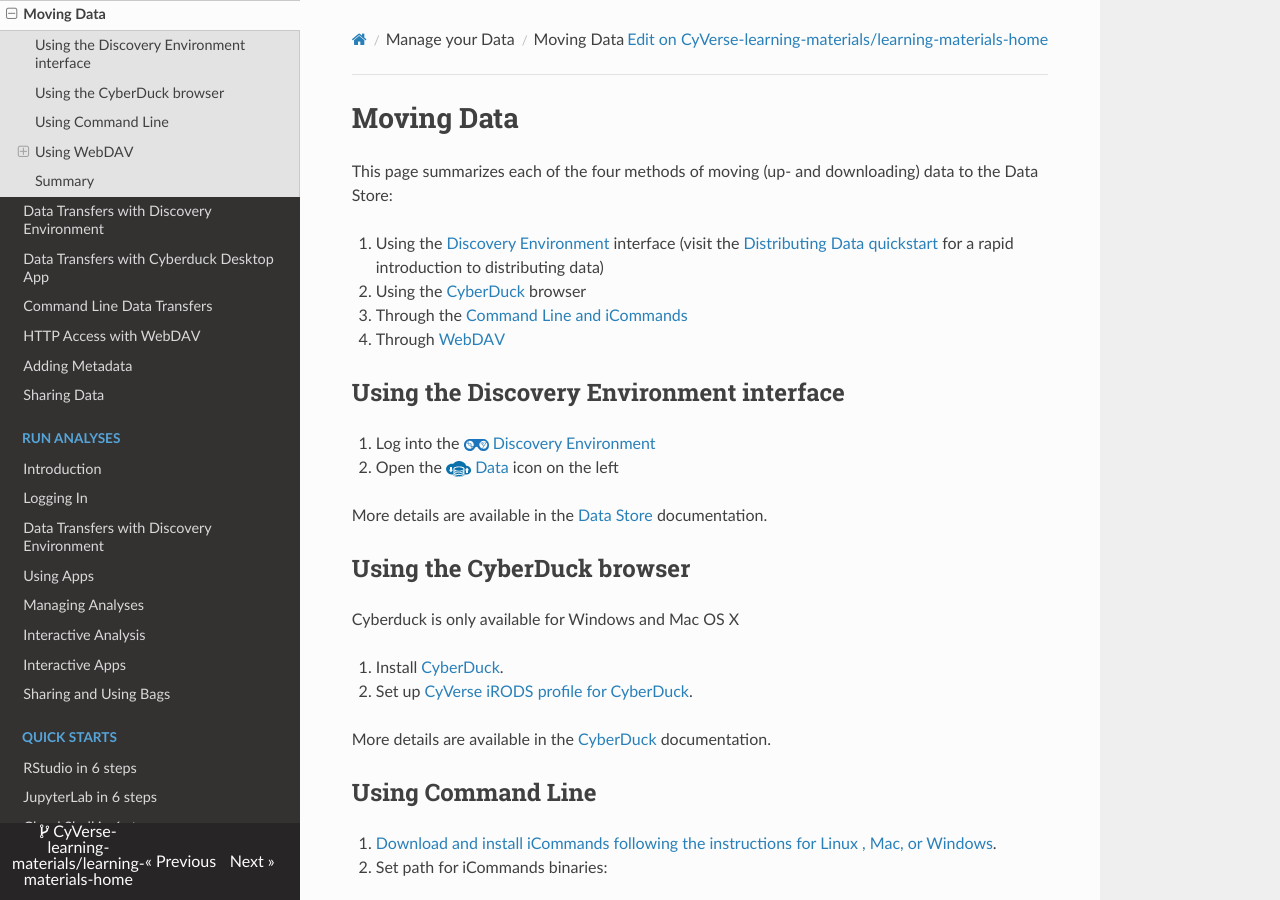
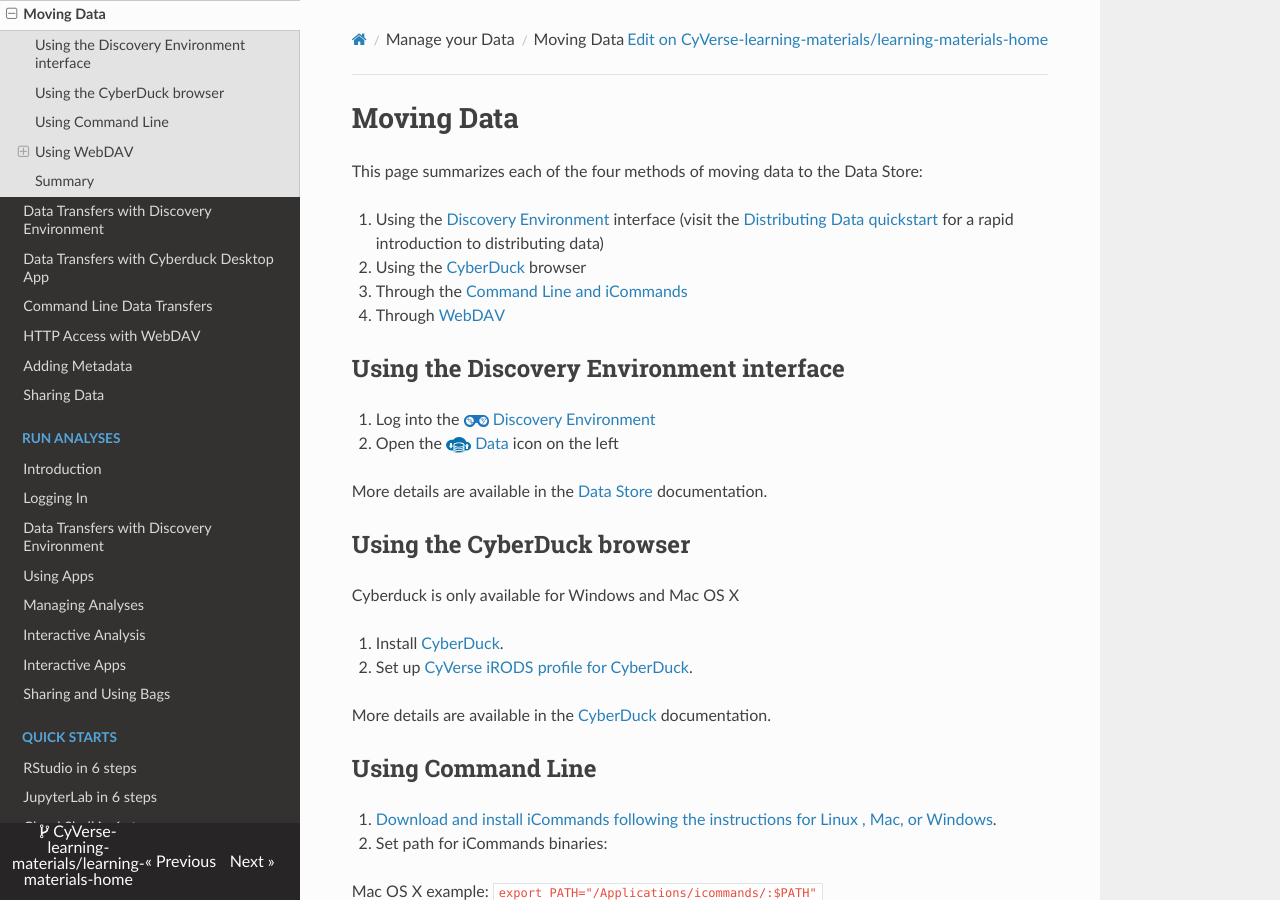
Before and after one commit to CyVerse-learning-materials/learning-materials-home, an MkDocs documentation site: the page built from docs/ds/move_data.md, in a window 1280 px wide and 900 px high. Built offline with MkDocs 1.6.1, drawn with Linux system fonts in a browser that asks for light colours; nearby versions of some CDN libraries; a script that is not in the unit is left out.

Commit message:
Word edits

```diff
--- a/docs/ds/move_data.md
+++ b/docs/ds/move_data.md
@@ -3,7 +3,7 @@
 [de]: ../assets/de/logos/deIcon.svg
 [data]: ../assets/de/menu_items/dataIcon.svg
 
-This page summarizes each of the four methods of moving (up- and downloading) data to the Data Store:
+This page summarizes each of the four methods of moving data to the Data Store:
 
   1. Using the [Discovery Environment](../de/manage_data.md) interface (visit the [Distributing Data quickstart](quick-data-share.md) for a rapid introduction to distributing data)
   2. Using the [CyberDuck](cyberduck.md) browser
```
